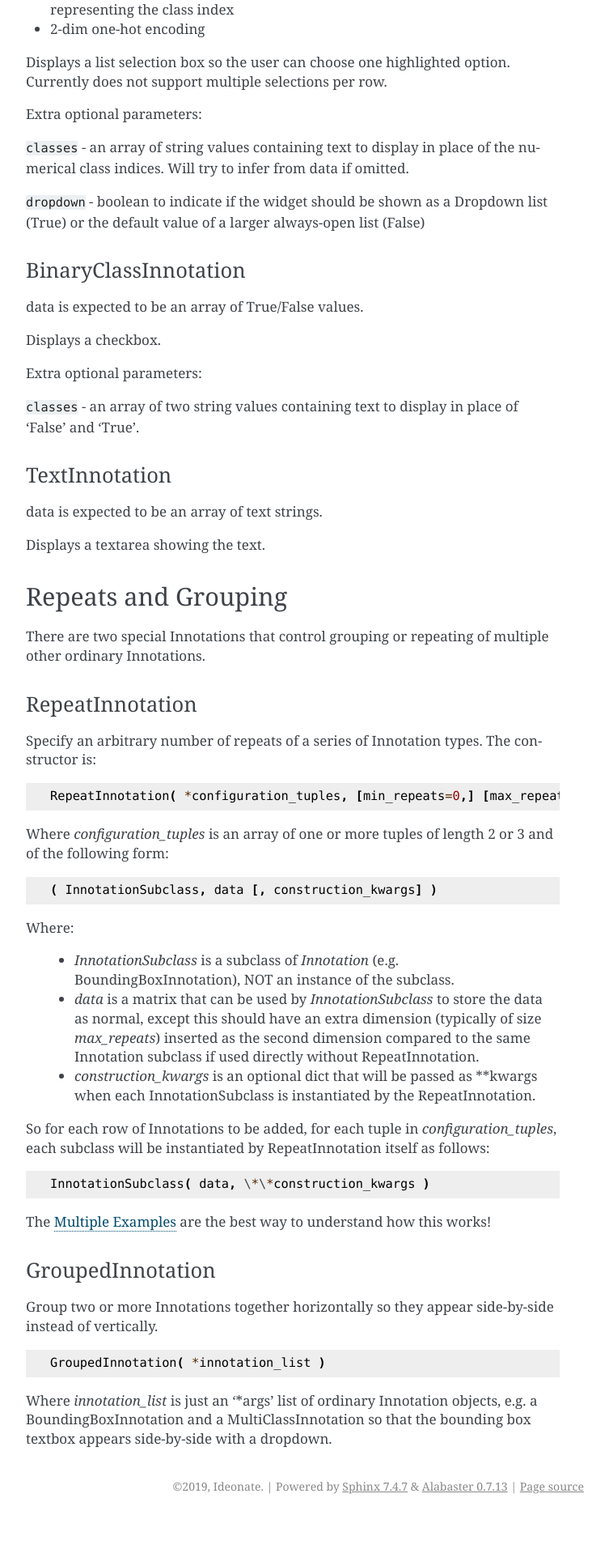
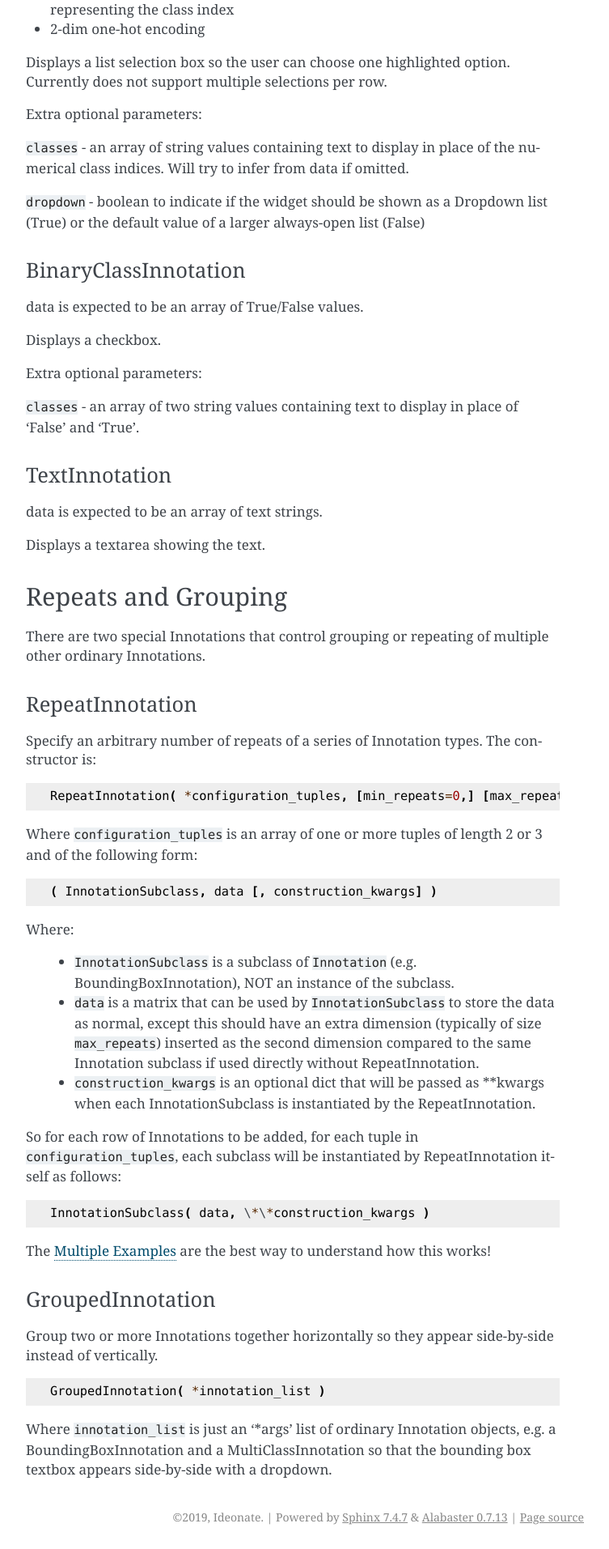
Before and after one commit to ideonate/jupyter-innotater, a Sphinx documentation site: the page built from docs/chapters/usage.rst, in a window 1280 px wide. Shown: the part 2500-4413 px from the top of the page at 81% size, without its empty margins (388-1141 px from the left). Built offline with Sphinx 7.4.7, drawn with Linux system fonts in a browser that asks for light colours; before the commit the page ends 4375 px from its top, so only the background shows below that.

Commit message:
double backticks

```diff
--- a/docs/chapters/usage.rst
+++ b/docs/chapters/usage.rst
@@ -170,7 +170,7 @@ Specify an arbitrary number of repeats of a series of Innotation types. The cons
 
     RepeatInnotation( *configuration_tuples, [min_repeats=0,] [max_repeats=10] )
 
-Where `configuration_tuples` is an array of one or more tuples of length 2 or 3 and of the following form:
+Where ``configuration_tuples`` is an array of one or more tuples of length 2 or 3 and of the following form:
 
 ::
 
@@ -178,14 +178,14 @@ Where `configuration_tuples` is an array of one or more tuples of length 2 or 3
 
 Where:
 
- * `InnotationSubclass` is a subclass of `Innotation` (e.g. BoundingBoxInnotation), NOT an instance of the subclass.
- * `data` is a matrix that can be used by `InnotationSubclass` to store the data as normal, except this should have an
-   extra dimension (typically of size `max_repeats`) inserted as the second dimension compared to the same Innotation
+ * ``InnotationSubclass`` is a subclass of ``Innotation`` (e.g. BoundingBoxInnotation), NOT an instance of the subclass.
+ * ``data`` is a matrix that can be used by ``InnotationSubclass`` to store the data as normal, except this should have an
+   extra dimension (typically of size ``max_repeats``) inserted as the second dimension compared to the same Innotation
    subclass if used directly without RepeatInnotation.
- * `construction_kwargs` is an optional dict that will be passed as \*\*kwargs when each InnotationSubclass is
+ * ``construction_kwargs`` is an optional dict that will be passed as \*\*kwargs when each InnotationSubclass is
    instantiated by the RepeatInnotation.
 
-So for each row of Innotations to be added, for each tuple in `configuration_tuples`, each subclass will be
+So for each row of Innotations to be added, for each tuple in ``configuration_tuples``, each subclass will be
 instantiated by RepeatInnotation itself as follows:
 
 ::
@@ -203,5 +203,5 @@ Group two or more Innotations together horizontally so they appear side-by-side
 
     GroupedInnotation( *innotation_list )
 
-Where `innotation_list` is just an '\*args' list of ordinary Innotation objects, e.g. a BoundingBoxInnotation and a
+Where ``innotation_list`` is just an '\*args' list of ordinary Innotation objects, e.g. a BoundingBoxInnotation and a
 MultiClassInnotation so that the bounding box textbox appears side-by-side with a dropdown.
```
